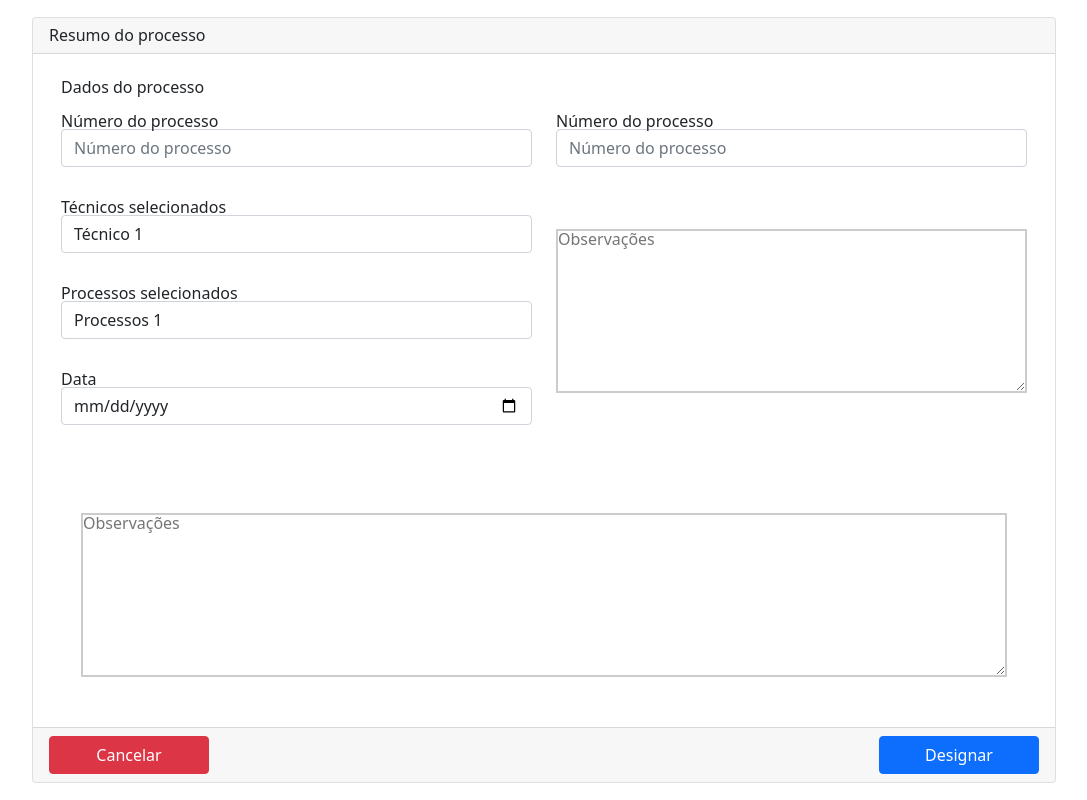
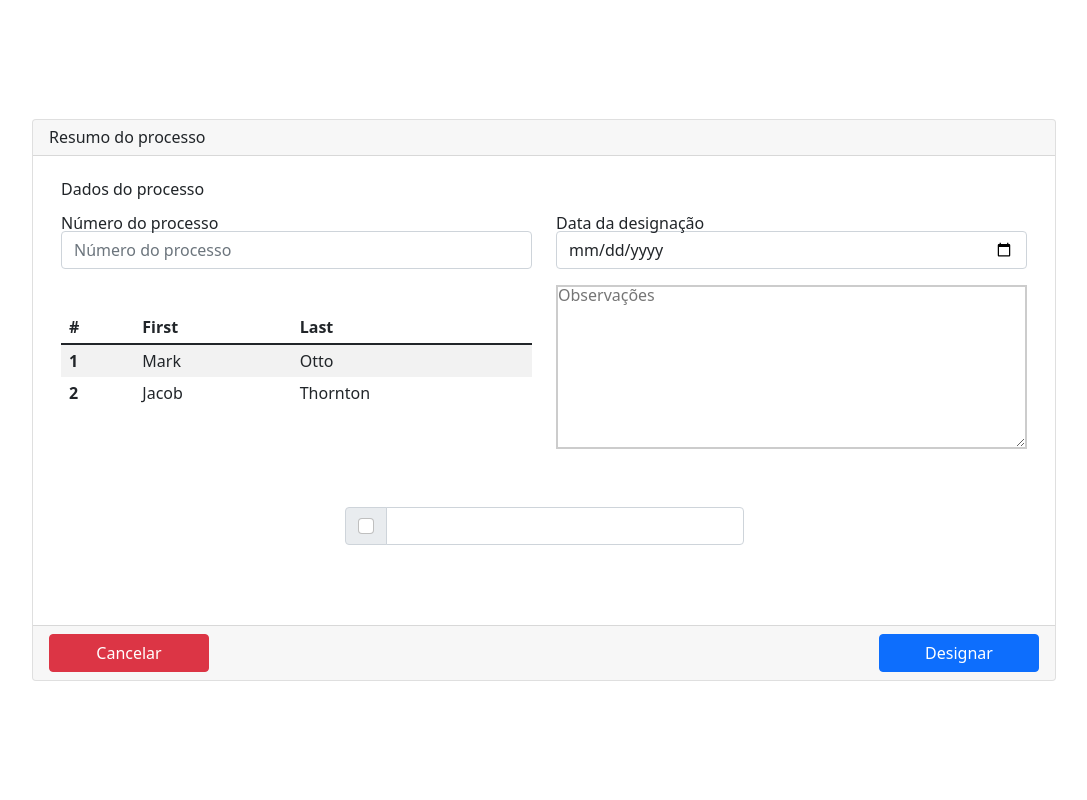
Before and after one commit to danieldantasdev/senac_juridico, an Angular app in the folder juridico/juridico/juridicoangularapp/: page /confirmadesignacaotecnico in a window 1280 px wide. Shown: the whole page, without its empty margins (96-1183 px from the left). Built offline with nearby package versions, Linux system fonts and the light colour scheme.

Commit message:
Update confirma-designacao-tecnico.component.html

```diff
--- a/juridico/juridico/juridicoangularapp/src/app/components/Tecnico/confirma-designacao-tecnico/confirma-designacao-tecnico.component.html
+++ b/juridico/juridico/juridicoangularapp/src/app/components/Tecnico/confirma-designacao-tecnico/confirma-designacao-tecnico.component.html
@@ -13,6 +13,7 @@
                 <div class="col-12 my-2">
                   <h4>Dados do processo</h4>
                 </div>
+
                 <div class="col-12 col-md-6 my-2">
                   <div class="form-group">
                     <label for="numeroProcesso">Número do processo</label>
@@ -24,69 +25,10 @@
                     />
                   </div>
                 </div>
+
                   <div class="col-12 col-md-6 my-2">
                     <div class="form-group">
-                    <label for="numeroProcesso">Número do processo</label>
-                    <input
-                      type="text"
-                      class="form-control"
-                      id="numeroProcesso"
-                      placeholder="Número do processo"
-                    />
-                  </div>
-                </div>
-              </div>
-            </div>
-
-            <div class="col-12 col-md-6">
-              <form
-                id="form-designa-tecnico"
-                name="form-designa-tecnico"
-                class="form-designa-tecnico"
-                novalidate
-              >
-                <div class="row">
-                  <div class="col-12 my-4">
-                    <div class="form-group">
-                      <label for="input-id-tecnico"
-                        >Técnicos selecionados</label
-                      >
-                      <select
-                        class="form-control"
-                        id="input-id-tecnico"
-                        name="input-id-tecnico"
-                        formControlName="idTecnico"
-                        required
-                      >
-                        <option value="">Técnico 1</option>
-                        <option value="">Técnico 2</option>
-                      </select>
-                    </div>
-                  </div>
-                </div>
-                <div class="row">
-                  <div class="col-12 my-2">
-                    <div class="form-group">
-                      <label for="input-id-proceso"
-                        >Processos selecionados</label
-                      >
-                      <select
-                        class="form-control"
-                        id="input-id-proceso"
-                        name="input-id-proceso"
-                        formControlName="idProceso"
-                        required
-                      >
-                        <option value="">Processos 1</option>
-                        <option value="">Processos 2</option>
-                      </select>
-                    </div>
-                  </div>
-                </div>
-                <div class="row">
-                  <div class="col-12 my-4">
-                    <div class="form-group">
-                      <label for="input-fecha-designacion">Data</label>
+                      <label for="input-fecha-designacion">Data da designação</label>
                       <input
                         type="date"
                         class="form-control"
@@ -98,10 +40,35 @@
                     </div>
                   </div>
               </div>
-              </form>
             </div>
 
-            <div class="col-12 col-md-6 l-main__card-textarea">
+
+              <div class="col-12 col-md-6 my-2">
+                <table class="table table-striped table-hover">
+                  <thead>
+                    <tr>
+                      <th scope="col">#</th>
+                      <th scope="col">First</th>
+                      <th scope="col">Last</th>
+                    </tr>
+                  </thead>
+                  <tbody>
+                    <tr>
+                      <th scope="row">1</th>
+                      <td>Mark</td>
+                      <td>Otto</td>
+                    </tr>
+                    <tr>
+                      <th scope="row">2</th>
+                      <td>Jacob</td>
+                      <td>Thornton</td>
+                    </tr>
+
+                  </tbody>
+                </table>
+              </div>
+
+              <div class="col-12 col-md-6 my-2 l-main__card-textarea">
                 <textarea
                   name=""
                   id=""
@@ -110,17 +77,23 @@
                   placeholder="Observações"
                 ></textarea>
               </div>
-          </div>
-        </div>
 
-        <div class="col-12 l-main__card-textarea p-5">
-          <textarea
+        <div class="col-6 l-main__card-textarea p-5">
+          <!-- <textarea
             name=""
             id=""
             cols="30"
             rows="10"
             placeholder="Observações"
-          ></textarea>
+          ></textarea> -->
+          <div class="input-group mb-3">
+            <div class="input-group-text">
+              <input class="form-check-input mt-0" type="checkbox" value="" aria-label="Checkbox for following text input">
+            </div>
+            <input type="text" class="form-control" aria-label="Text input with checkbox">
+          </div>
+        </div>
+      </div>
     </div>
         <div class="card-footer">
           <div class="row">
```
Lines whose indentation alone changed are shown as unchanged.
